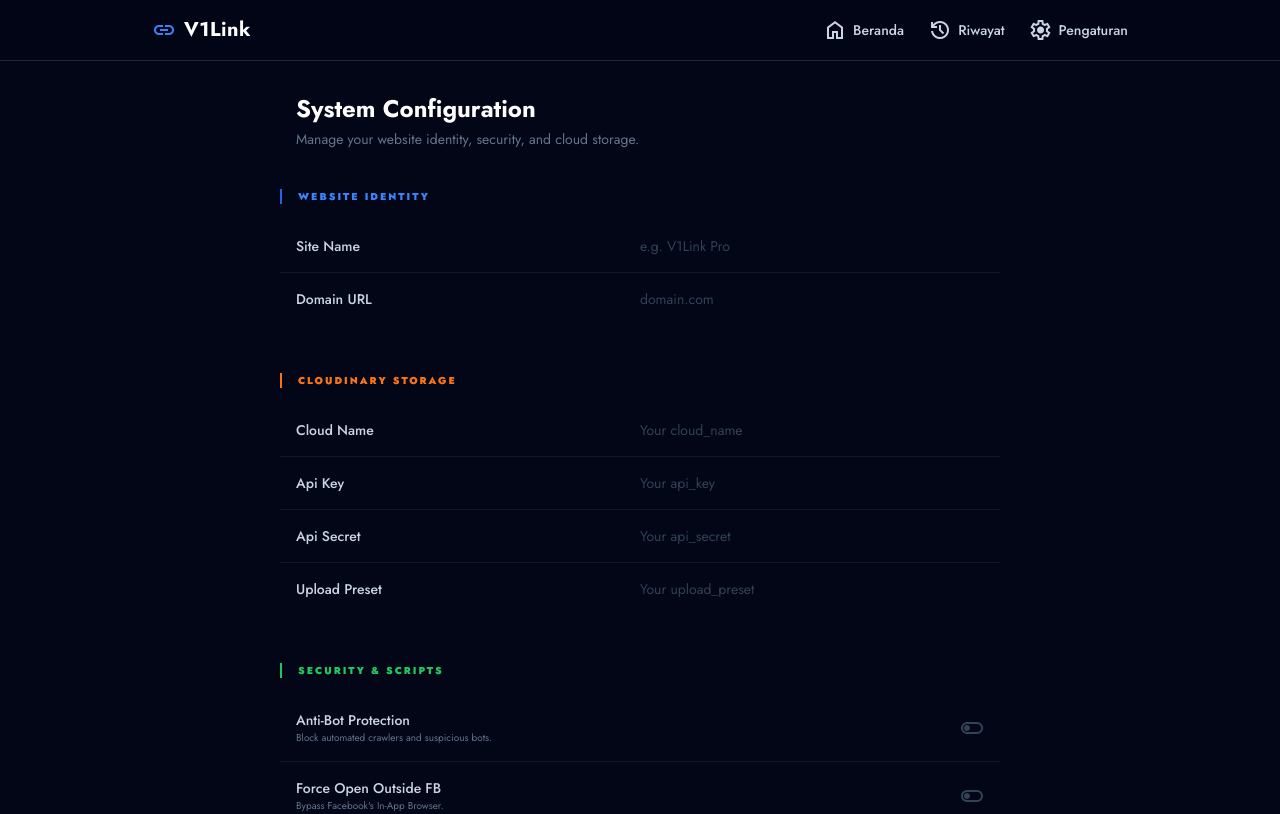
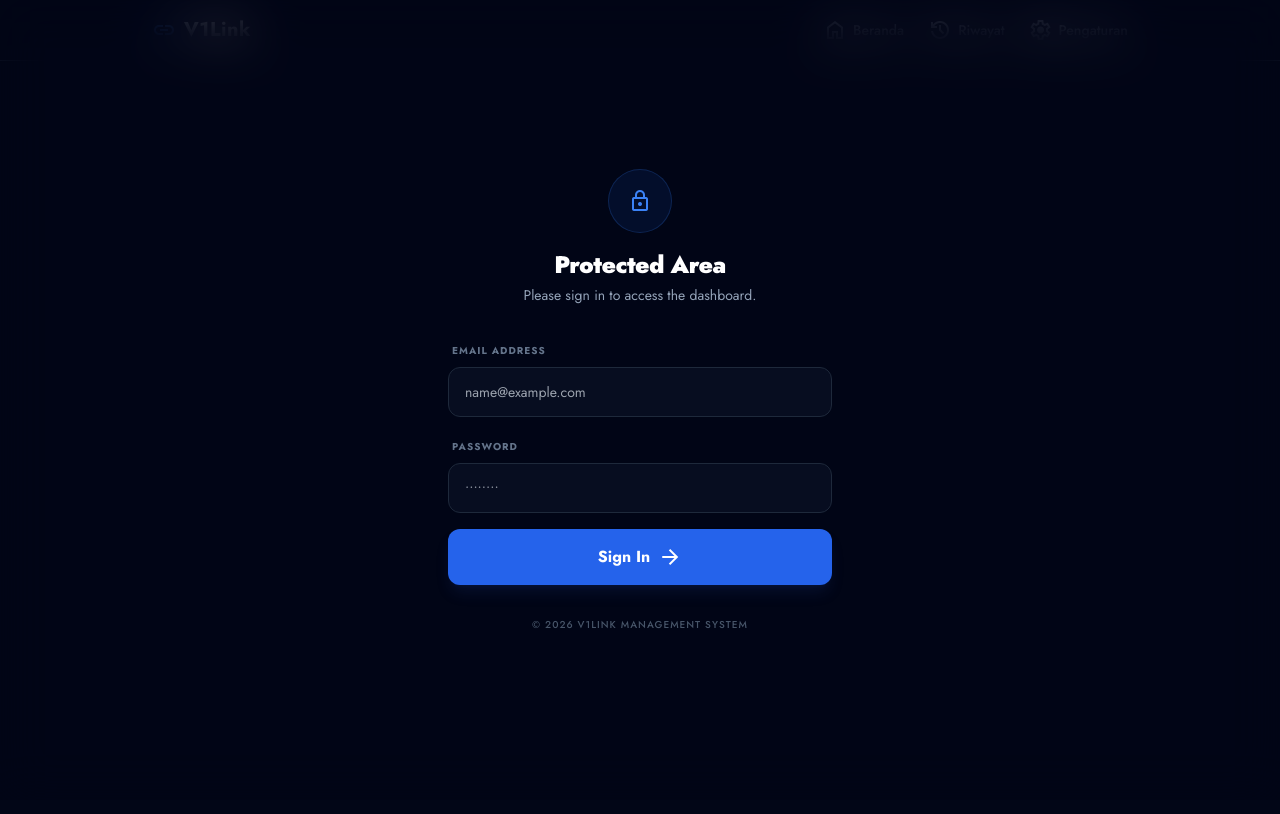
Before and after one commit to tamse94/v1link, a Next.js app: page /settings in a window 1280 px wide. Shown: the top 814 px of the page. Built offline with nearby package versions, Linux system fonts and the light colour scheme; no server answers; the database is empty.

Commit message:
Update layout.js

```diff
--- a/src/app/(main)/layout.js
+++ b/src/app/(main)/layout.js
@@ -1,11 +1,15 @@
 import Header from '@/components/layout/Header';
+import AuthWrapper from '@/components/auth/AuthWrapper';
 
 export default function MainLayout({ children }) {
   return (
     <div className="min-h-screen flex flex-col w-full bg-slate-950">
       <Header />
       <main className="flex-grow w-full px-1 sm:px-6 py-6 sm:py-8 max-w-3xl mx-auto">
-        {children}
+        {/* Sekarang semua halaman (Home, Settings, History) dibungkus proteksi */}
+        <AuthWrapper>
+          {children}
+        </AuthWrapper>
       </main>
     </div>
   );
```
